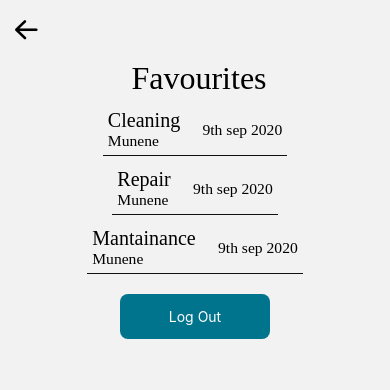
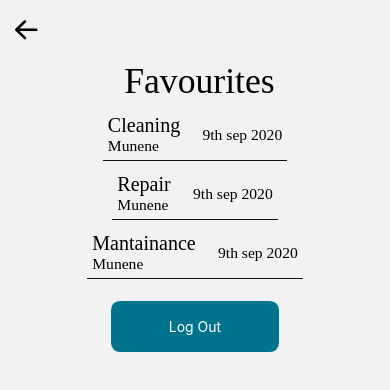
Before and after one commit to morachake/chap-chap, a React Native app: screen /Favourites in a window 390 px wide. Shown: the top 390 px of the page. Built offline with nearby package versions, Linux system fonts and the light colour scheme.

Commit message:
Repomsive ness for favourites screen

```diff
--- a/src/screens/FavScreen.js
+++ b/src/screens/FavScreen.js
@@ -3,6 +3,7 @@ import { View, Text, StyleSheet, TouchableOpacity } from 'react-native';
 import Header from '../components/Header';
 import JobCard from '../components/JobCard';
 import { COLORS } from '../constants/index';
+import { ScaledSheet } from 'react-native-size-matters';
 
 export default function FavScreen() {
     return (
@@ -26,18 +27,18 @@ export default function FavScreen() {
 }
 
 
-const styles = StyleSheet.create({
+const styles = ScaledSheet.create({
     header: {
-        fontSize: 32,
+        fontSize: '32@s',
         color: '#000000',
         fontFamily: 'Inter-Medium'
     },
     btn: {
         backgroundColor: COLORS.primary,
-        borderRadius: 8,
-        height: 45,
-        width: 150,
-        marginTop: 20,
+        borderRadius: '8@s',
+        height: '45@s',
+        width: '150@s',
+        marginTop: '20@s',
         alignItems: 'center',
         justifyContent: 'center'
     }
```
